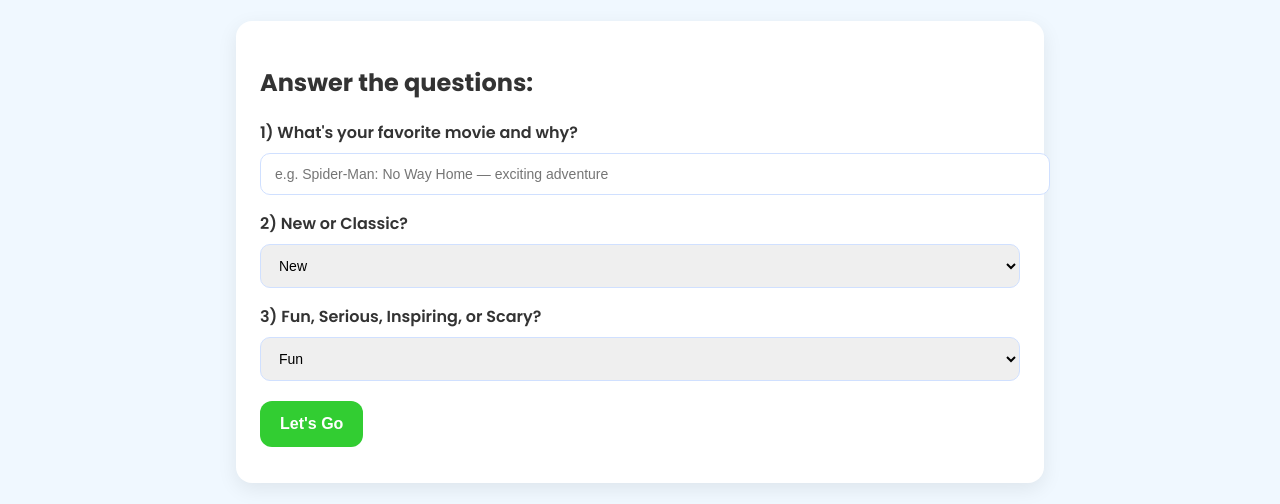
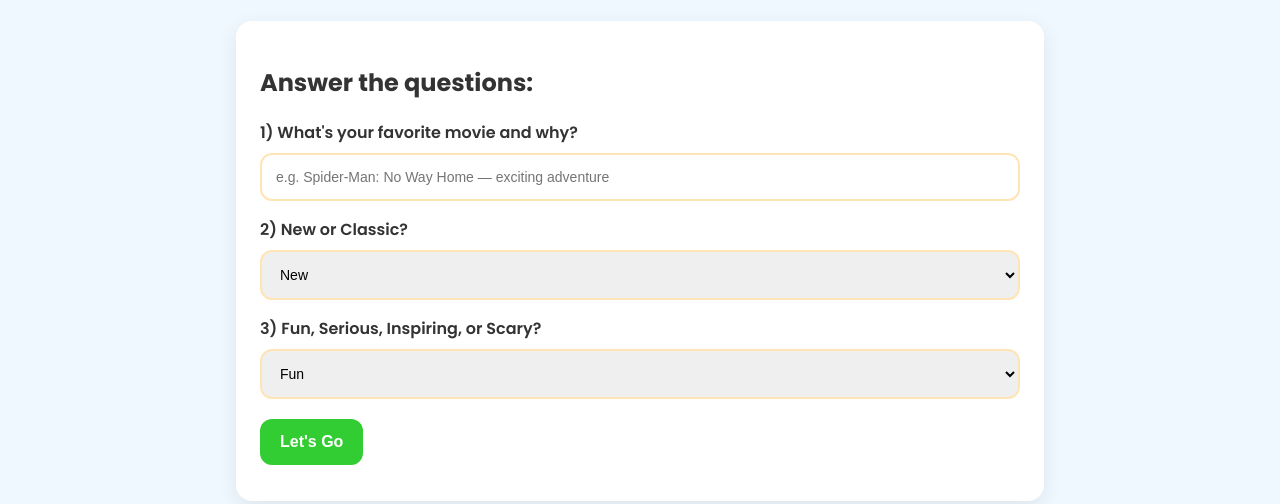
Before and after one commit to Munaza51/popchoice, a plain HTML site: page index.html in a window 1280 px wide. Shown: the part 448-952 px from the top of the page. Drawn offline with Linux system fonts and the light colour scheme.

Commit message:
Update index.html

```diff
--- a/index.html
+++ b/index.html
@@ -76,19 +76,25 @@
       font-weight: 600;
     }
 
-    input[type="text"], select {
-      width: 100%;
-      padding: 12px 14px;
-      margin-top: 8px;
-      border-radius: 10px;
-      border: 1px solid #d0e0ff;
-      font-size: 14px;
-      outline: none;
-    }
+    /* باکس تمام سوالات (text input و select) یکسان */
+input[type="text"],
+select {
+  width: 100%;
+  padding: 14px;
+  margin-top: 8px;        /* فاصله از label بالایی */
+  border-radius: 12px;    /* گوشه‌های گرد */
+  border: 2px solid #ffe4b5; /* رنگ شاد و روشن */
+  font-size: 14px;
+  outline: none;
+  box-sizing: border-box; /* تضمین اندازه دقیق */
+  transition: border 0.3s, box-shadow 0.3s;
+}
 
-    input[type="text"]:focus, select:focus {
-      border: 2px solid #1e90ff;
-    }
+input[type="text"]:focus,
+select:focus {
+  border-color: #ffb347;   /* رنگ جذاب هنگام focus */
+  box-shadow: 0 0 6px rgba(255, 179, 71, 0.4);
+}
 
     .btn {
       display: inline-block;
```
